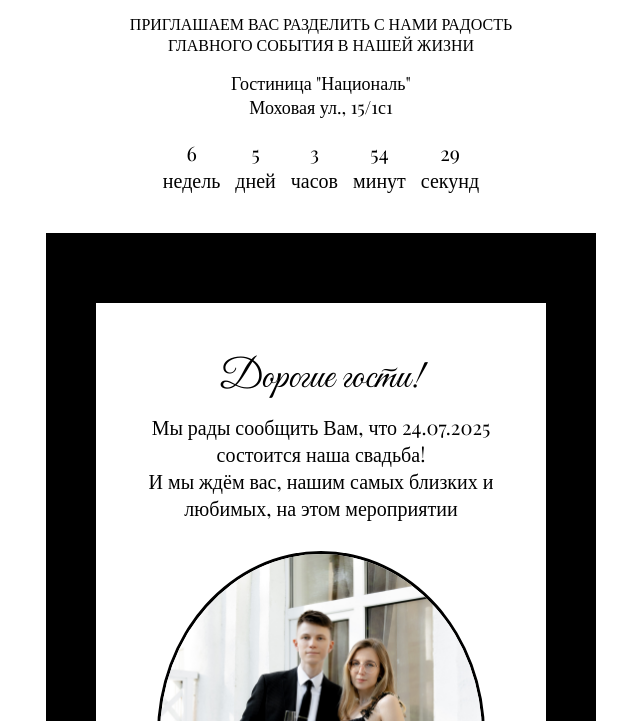
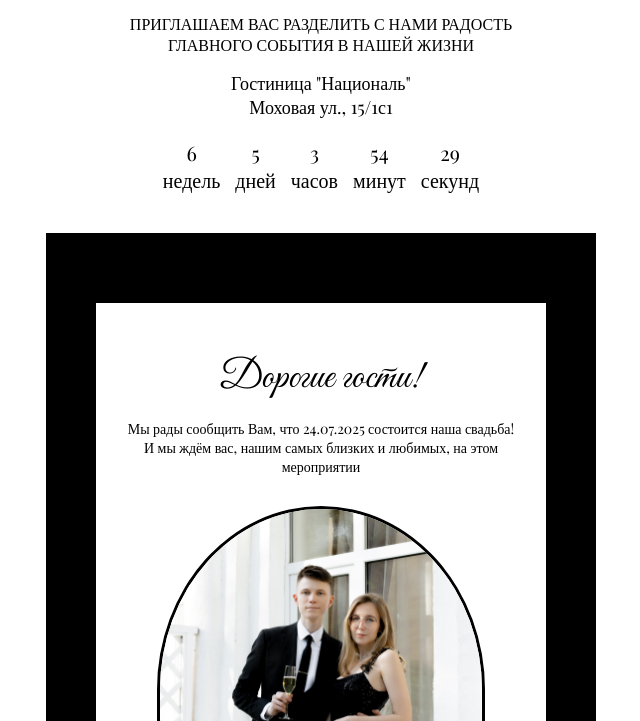
Before and after one commit to saanyaa/sanya-ira-wedding, a plain HTML site: page index.html in a window 1280 px wide. Shown: the part 464-1185 px from the top of the page, without its empty margins (319-959 px from the left). Drawn offline with nearby package versions, Linux system fonts and the light colour scheme.

Commit message:
Update index.html

```diff
--- a/index.html
+++ b/index.html
@@ -222,10 +222,10 @@
         Дорогие гости!<br>
       </div>
 
-      <div class="greeting">
+      <p style="font-size: 14px; margin-top: 16px;">
         Мы рады сообщить Вам, что 24.07.2025 состоится наша свадьба!<br>
         И мы ждём вас, нашим самых близких и любимых, на этом мероприятии
-      </div>
+      </p>
 
       <div class="photo-frame">
         <img src="images/we.jpg" alt="Мы" class="we-photo">
```
